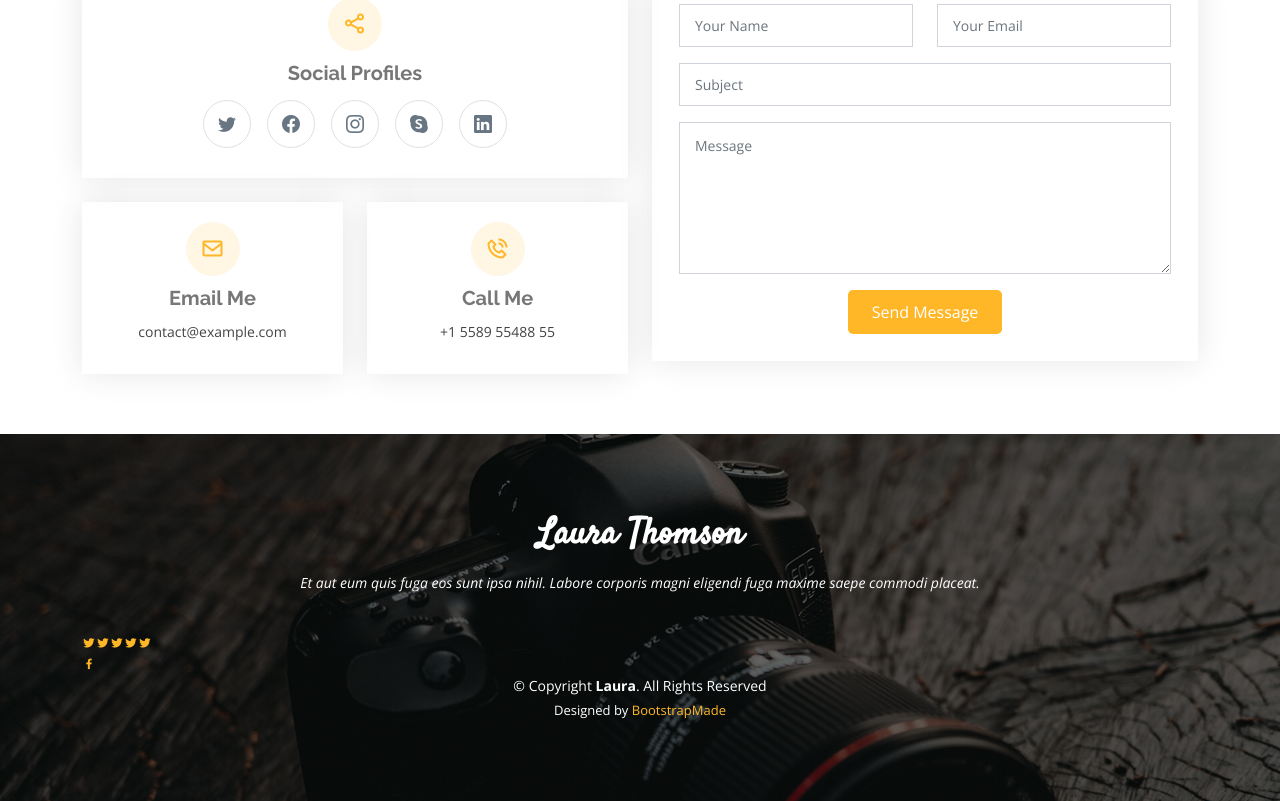
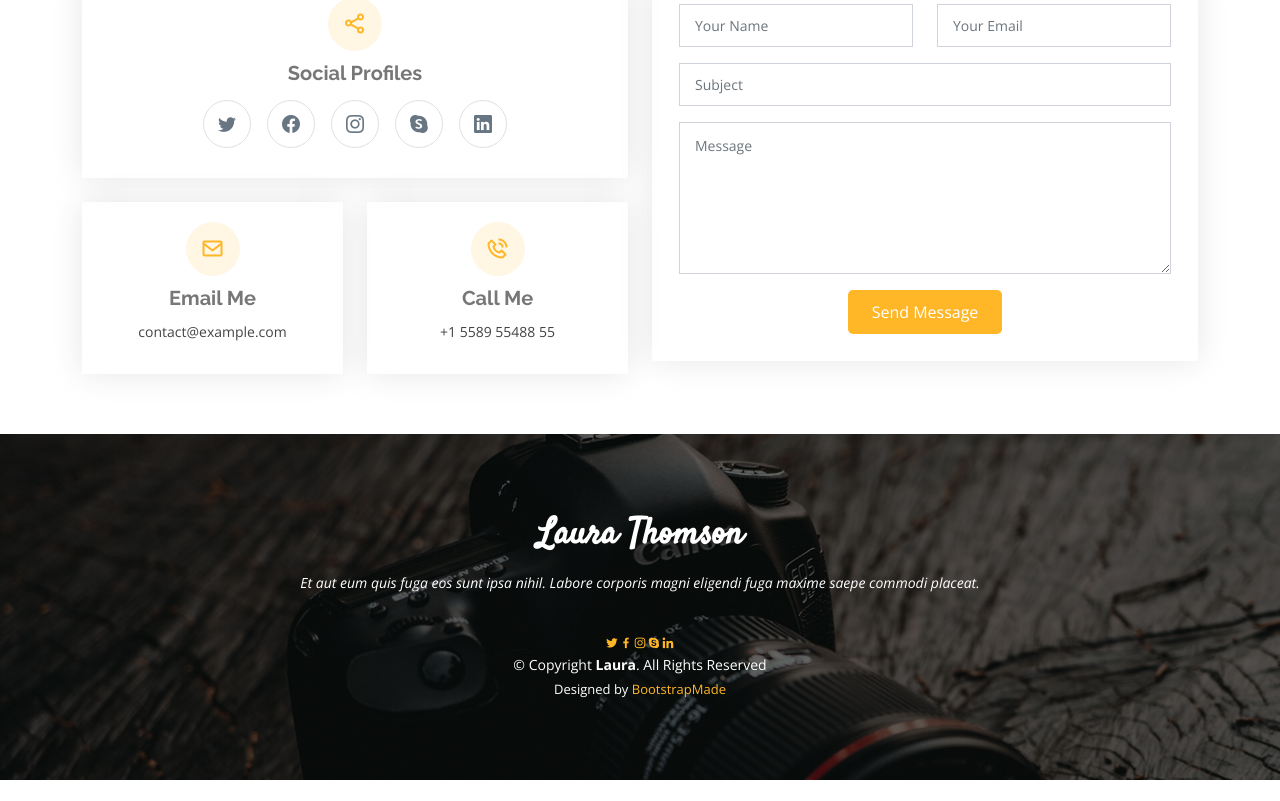
Before and after one commit to Yeasin2021/reacttemplate, a React (Create React App) app: page / in a window 1280 px wide. Shown: the part 5999-6800 px from the top of the page. After the commit the page ends 6779 px from the top, so only its background shows below. Built offline with nearby package versions, Linux system fonts and the light colour scheme.

Commit message:
Footer Data -12

```diff
--- a/src/components/Footer.js
+++ b/src/components/Footer.js
@@ -12,33 +12,11 @@ const Footer = () => {
             <div>
               <h3>{item.header}</h3>
               <p>{item.title}</p>
-              <table>
-                  <tr>
-                  {
-                      item.social_media.map((item_one,index_one)=> (
-
-                      <div>
-                              <td><a href="#" className="twitter r1"><i className={item_one.media_one}></i></a></td>
-                              <td><a href="#" className="twitter r1"><i className={item_one.media_one}></i></a></td>
-                              <td><a href="#" className="twitter r1"><i className={item_one.media_one}></i></a></td>
-                              <td><a href="#" className="twitter r1"><i className={item_one.media_one}></i></a></td>
-                              <td><a href="#" className="twitter r1"><i className={item_one.media_one}></i></a></td>
-                              <td><a href="#" className="facebook r1"><i className={item_one.media_two}></i></a></td>
-                              {/* <td><a href="#" className="instagram r1"><i className={item_one.media_three}></i></a></td>
-                              <td><a href="#" className="google-plus r1"><i className={item_one.media_four}></i></a></td>
-                              <td><a href="#" className="linkedin r1"><i className={item_one.media_five}></i></a></td> */}
-                              {/* <a href="#" className="facebook r1"><i className={item_one.media_two}></i></a>
-                              <a href="#" className="instagram r1"><i className={item_one.media_three}></i></a>
-                              <a href="#" className="google-plus r1"><i className={item_one.media_four}></i></a>
-                              <a href="#" className="linkedin r1"><i className={item_one.media_five}></i></a> */}
-                      </div>
-
-                      ))
-                    }
-                  </tr>
-              </table>
-
-
+              <a href="#" className="twitter"><i className={item.twitter}></i></a>
+              <a href="#" className="facebook"><i className={item.facebook}></i></a>
+              <a href="#" className="instagram"><i className={item.instagram}></i></a>
+              <a href="#" className="skype"><i className={item.skype}></i></a>
+              <a href="#" className="linkedin"><i className={item.linkedin}></i></a>
               <div className="copyright">
                 &copy; {item.copyrigt_one} <strong><span>{item.copyrigt_two}</span></strong>{item.copyrigt_three}
               </div>
--- a/src/data/Footer.json
+++ b/src/data/Footer.json
@@ -2,13 +2,13 @@
     {
         "header"                : "Laura Thomson",
         "title"                 : "Et aut eum quis fuga eos sunt ipsa nihil. Labore corporis magni eligendi fuga maxime saepe commodi placeat.",
-        "social_media"          : [
-            {"media_one"         : "bx bxl-twitter"},
-            {"media_two"         : "bx bxl-facebook"},
-            {"media_three"       : "bx bxl-instagram"},
-            {"media_four"        : "bx bxl-skype"},
-            {"media_five"        : "bx bxl-linkedin"}
-        ],
+
+        "twitter"               : "bx bxl-twitter",
+        "facebook"              : "bx bxl-facebook",
+        "instagram"             : "bx bxl-instagram",
+        "skype"                 : "bx bxl-skype",
+        "linkedin"              : "bx bxl-linkedin",
+
         "copyrigt_one"          : "Copyright",
         "copyrigt_two"          : "Laura",
         "copyrigt_three"        : ". All Rights Reserved",
```
